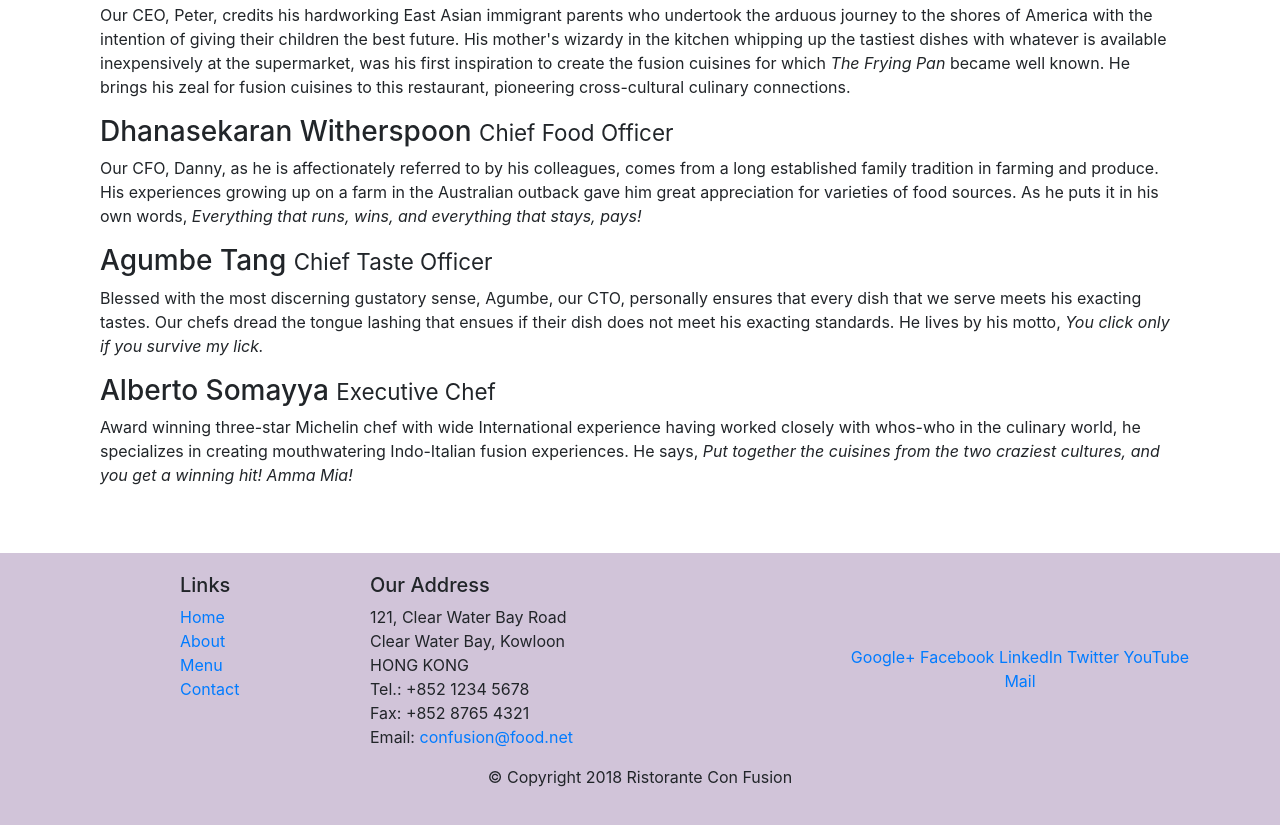
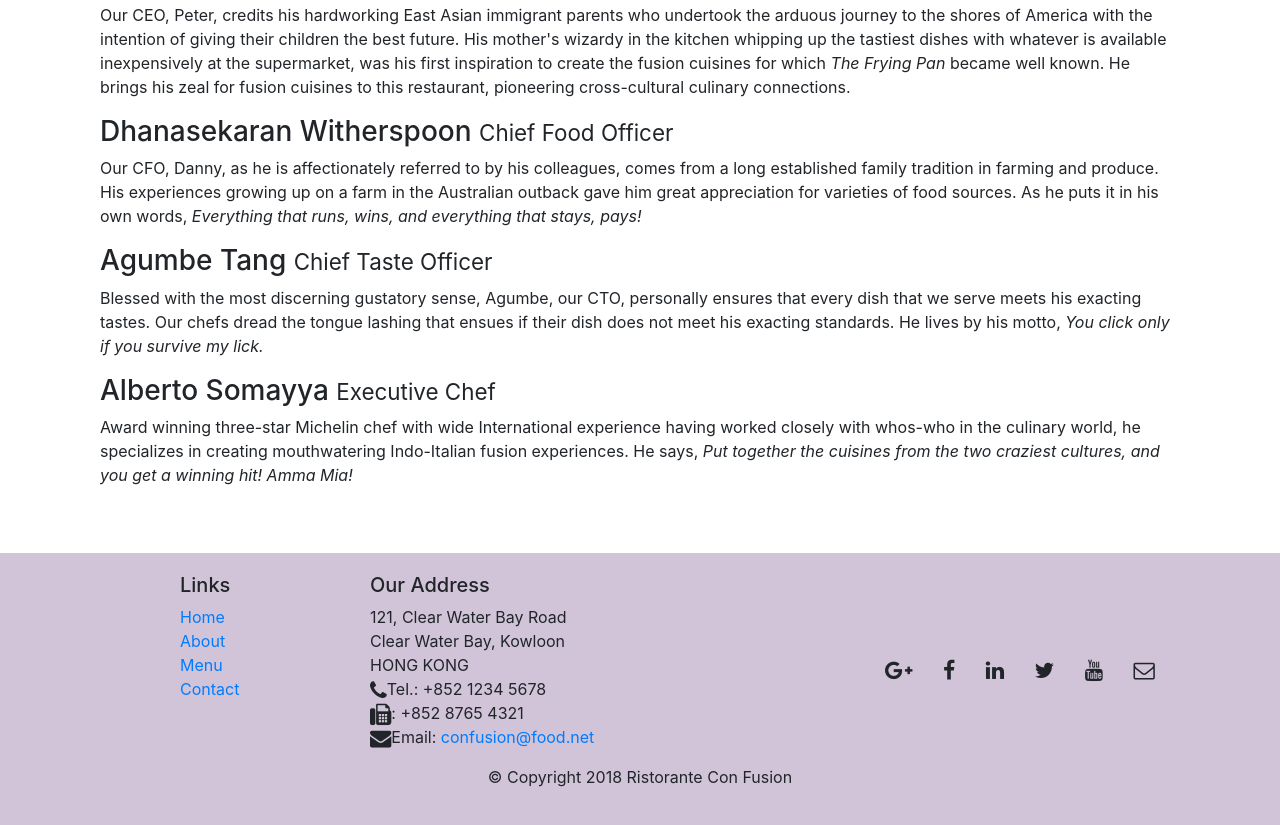
Before and after one commit to bibhu11/Ristorante-Con-Fusion, a website: page aboutus.html in a window 1280 px wide. Shown: the part 1000-1825 px from the top of the page. Drawn offline with nearby package versions, Linux system fonts and the light colour scheme.

Commit message:
Icon Fonts

```diff
--- a/aboutus.html
+++ b/aboutus.html
@@ -6,6 +6,8 @@
     <meta name="viewport" content="width=device-width, initial-scale=1, shrink-to-fit=no">
     <meta http-equiv="x-ua-compatible" content="ie=edge">
     <link rel="stylesheet" href="node_modules/bootstrap/dist/css/bootstrap.min.css">
+    <link rel="stylesheet" href="node_modules/font-awesome/css/font-awesome.min.css">
+    <link rel="styleshhet" href="node_modules/bootstrap-social/bootstrap-social.css">
     <link rel="stylesheet" href="css/styles.css">
 
     <title>Ristorante Con Fusion: About Us</title>
@@ -21,10 +23,10 @@
             <a class="navbar-brand mr-auto" href="./index.html">Ristorante Con Fusion</a>
             <div class="collapse navbar-collapse" id="Navbar">
                 <ul class="navbar-nav mr-auto">
-                    <li class="nav-item"><a class="nav-link" href="./index.html">Home</a></li>
-                    <li class="nav-item active"><a class="nav-link" href="#">About</a></li>
-                    <li class="nav-item"><a class="nav-link" href="#">Menu</a></li>
-                    <li class="nav-item"><a class="nav-link" href="#">Contact</a></li>
+                    <li class="nav-item"><a class="nav-link" href="./index.html"><span class="fa fa-home fa-lg"></span> Home</a></li>
+                    <li class="nav-item active"><a class="nav-link" href="#"><span class="fa fa-info fa-lg"></span> About</a></li>
+                    <li class="nav-item"><a class="nav-link" href="#"><span class="fa fa-list fa-lg"></span> Menu</a></li>
+                    <li class="nav-item"><a class="nav-link" href="#"><span class="fa fa-address-card fa-lg"></span> Contact</a></li>
                 </ul>
             </div>
         </div>
@@ -100,19 +102,19 @@
 		              121, Clear Water Bay Road<br>
 		              Clear Water Bay, Kowloon<br>
 		              HONG KONG<br>
-		              Tel.: +852 1234 5678<br>
-		              Fax: +852 8765 4321<br>
-		              Email: <a href="mailto:confusion@food.net">confusion@food.net</a>
+		              <i class="fa fa-phone fa-lg"></i>Tel.: +852 1234 5678<br>
+		              <i class="fa fa-fax fa-lg"></i>: +852 8765 4321<br>
+		              <i class="fa fa-envelope fa-lg"></i>Email: <a href="mailto:confusion@food.net">confusion@food.net</a>
 		           </address>
                 </div>
                 <div class="col-12 col-sm-4 align-self-center">
                     <div class="text-center">
-                        <a href="http://google.com/+">Google+</a>
-                        <a href="http://www.facebook.com/profile.php?id=">Facebook</a>
-                        <a href="http://www.linkedin.com/in/">LinkedIn</a>
-                        <a href="http://twitter.com/">Twitter</a>
-                        <a href="http://youtube.com/">YouTube</a>
-                        <a href="mailto:">Mail</a>
+                        <a class="btn btn-social-icon btn-google" href="http://google.com/+"><i class="fa fa-google-plus fa-lg"></i></a>
+                        <a class="btn btn-social-icon btn-facebook" href="http://www.facebook.com/profile.php?id="><i class="fa fa-facebook fa-lg"></i></a>
+                        <a class="btn btn-social-icon btn-linkedin" href="http://www.linkedin.com/in/"><i class="fa fa-linkedin fa-lg"></i></a>
+                        <a class="btn btn-social-icon btn-twitter" href="http://twitter.com/"><i class="fa fa-twitter fa-lg"></i></a>
+                        <a class="btn btn-social-icon btn-youtube" href="http://youtube.com/"><i class="fa fa-youtube fa-lg"></i></a>
+                        <a class="btn btn-social-icon" href="mailto:"><i class="fa fa-envelope-o fa-lg"></i></a>
                     </div>
                 </div>
            </div>
--- a/package.json
+++ b/package.json
@@ -15,6 +15,8 @@
   },
   "dependencies": {
     "bootstrap": "^4.4.1",
+    "bootstrap-social": "^5.1.1",
+    "font-awesome": "^4.7.0",
     "jquery": "^3.5.0",
     "popper.js": "^1.12.9"
   }
```
Also changed, not shown: index.html (+15 -13 lines), 1 other file.
